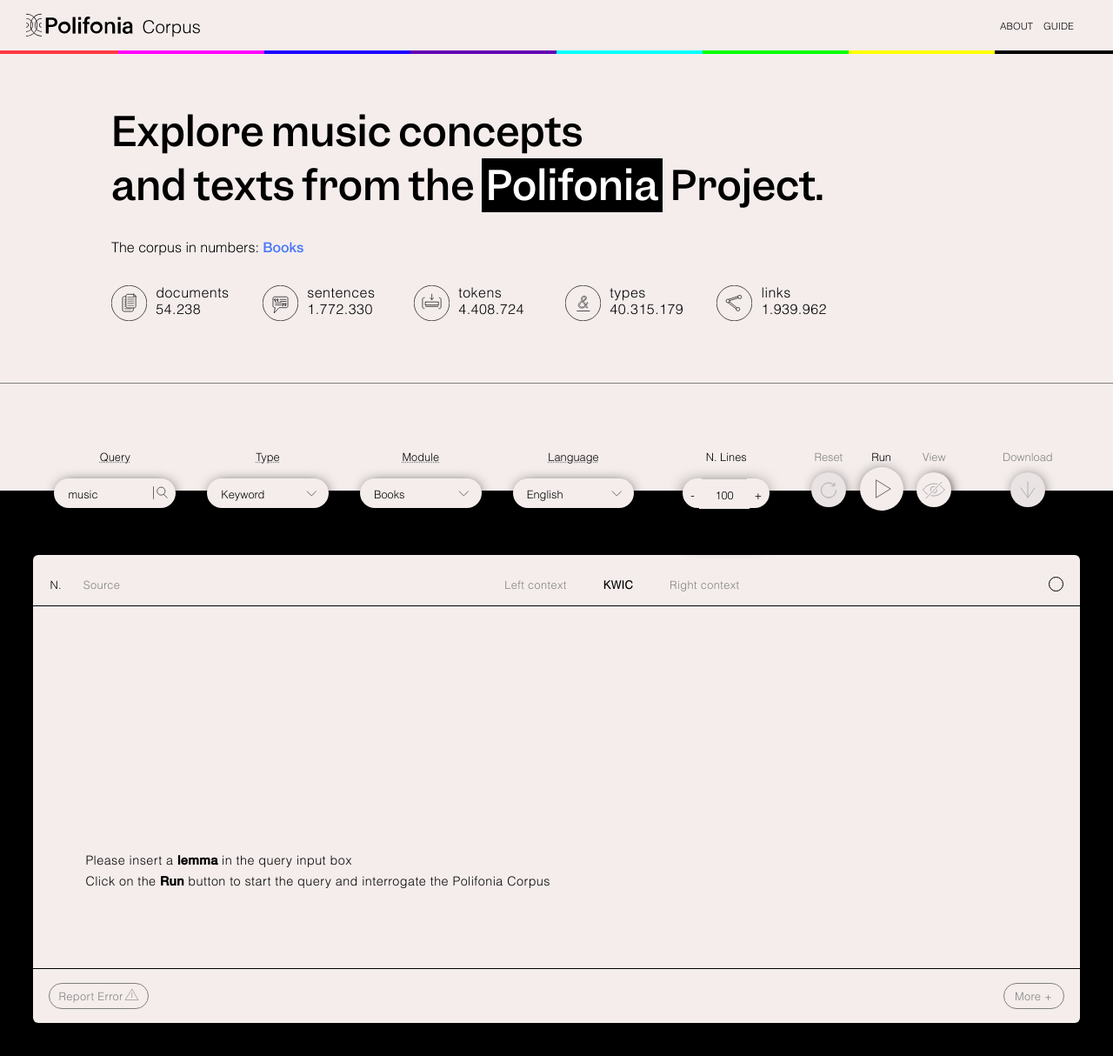
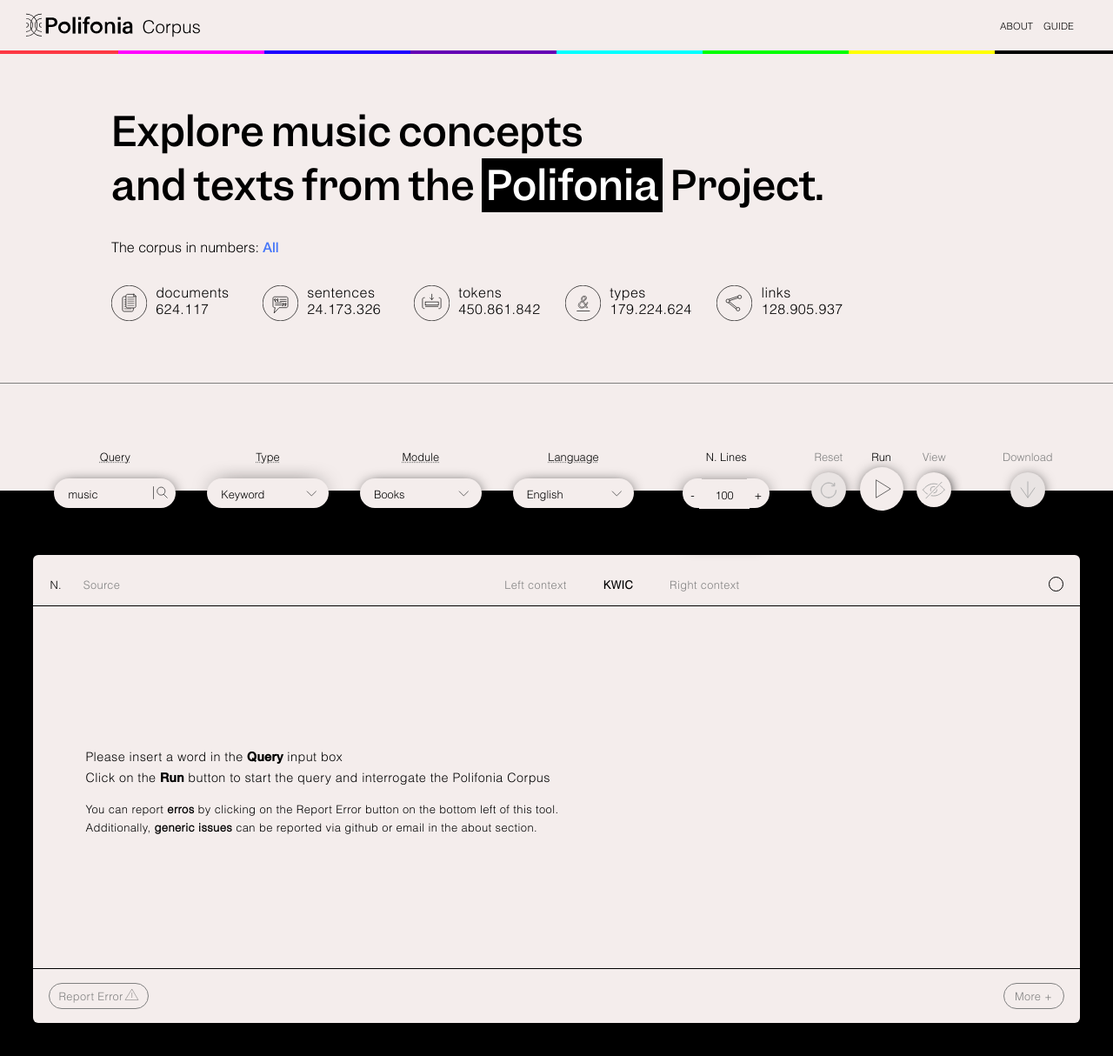
Before and after one commit to marcograsso/Polifonia-Corpus-Web-API, a Flask app: page / in a window 1280 px wide. Shown: the whole page at 87% size. Run offline with Flask 2, Linux system fonts and the light colour scheme; some libraries are stand-ins or nearby versions.

Commit message:
style and interaction fix bugs

```diff
--- a/static/style.css
+++ b/static/style.css
@@ -636,7 +685,7 @@ padding: 8px;
 padding-bottom: 6px;
 border: 1px solid transparent;
 outline: 2px solid transparent;
-box-shadow: 1px 1px 16px -5px black;
+box-shadow: 0px 0px 26px -10px black;
 text-indent: 7px;
 width: 100%;
 background-color: #f4edec;
@@ -2074,18 +2123,32 @@ margin-left: 48%;
 }
 
 .welcome-text {
-background-color: #f4edec;
+background-color: transparent;
 padding: 60px;
 padding-bottom: 0px;
-padding-top: 30px;
 line-height: 1.6em;
 font-family: "HelveticaLt";
 font-size: 1em;
 letter-spacing: 0.03em;
 position: sticky;
-top: 60%;
-
-}
+cursor: default;
+margin-top: 100px;
+}
+
+.welcome-error-text {
+  background-color: transparent;
+  padding: 60px;
+  padding-bottom: 0px;
+  padding-top: 0px;
+  margin-top: 10px;
+  line-height: 1.6em;
+  font-family: "HelveticaLt";
+  font-size: 0.9em;
+  letter-spacing: 0.03em;
+  position: sticky;
+  cursor: default;
+  }
+
 
 .welcome-text b{
 font-family: "HelveticaMd";
--- a/templates/index.html
+++ b/templates/index.html
@@ -19,7 +19,7 @@
 <div class="infobox" id="infobox">
 	<div class="general-title">
 		<p class="infobox-title">Explore music concepts <br> and texts from the <span class="highlight">Polifonia</span> Project. </p>
-		<p class="infobox-p">The corpus in numbers: <span class="active-stats-module">Books</span></p>
+		<p class="infobox-p">The corpus in numbers: <span class="active-stats-module">All</span></p>
 	</div>
 	<div class="general-stats">
 		<div class="icon_stat">
@@ -27,35 +27,35 @@
 		</div>
 		<div class="tot_stat">
 			<p class="label_stat">documents</p>
-			<p class="count_stat" id="count_stat_1"><span class='count'>54</span>.<span class='count'>238</span></p>
+			<p class="count_stat" id="count_stat_1"><span class='count'>624</span>.<span class='count'>117</span></p>
 		</div>
 		<div class="icon_stat">
 			<img class="icon-stat"  src="static/svg/stat-icon-2.svg">
 		</div>
 		<div class="tot_stat">
 			<p class="label_stat">sentences</p>
-			<p class="count_stat" id="count_stat_2"><span class='count'>1</span>.<span class='count'>772</span>.<span class='count'>330</span></p>
+			<p class="count_stat" id="count_stat_2"><span class='count'>24</span>.<span class='count'>173</span>.<span class='count'>326</span></p>
 		</div>
 		<div class="icon_stat">
 			<img class="icon-stat"  src="static/svg/stat-icon-3.svg">
 		</div>
 		<div class="tot_stat">
 			<p class="label_stat">tokens</p>
-			<p class="count_stat" id="count_stat_3"><span class='count'>4</span>.<span class='count'>408</span>.<span class='count'>724</span></p>
+			<p class="count_stat" id="count_stat_3"><span class='count'>450</span>.<span class='count'>861</span>.<span class='count'>842</span></p>
 		</div>
 		<div class="icon_stat">
 			<img class="icon-stat"  src="static/svg/stat-icon-4.svg">
 		</div>
 		<div class="tot_stat">
 			<p class="label_stat">types</p>
-			<p class="count_stat" id="count_stat_4"><span class='count'>40</span>.<span class='count'>315</span>.<span class='count'>179</span></p>
+			<p class="count_stat" id="count_stat_4"><span class='count'>179</span>.<span class='count'>224</span>.<span class='count'>624</span></p>
 		</div>
 		<div class="icon_stat">
 			<img class="icon-stat"  src="static/svg/stat-icon-5.svg">
 		</div>
 		<div class="tot_stat">
 			<p class="label_stat">links</p>
-			<p class="count_stat" id="count_stat_5"><span class="count">1</span>.<span class='count'>939</span>.<span class='count'>962</span></p>
+			<p class="count_stat" id="count_stat_5"><span class='count'>128</span>.<span class='count'>905</span>.<span class='count'>937</span></p>
 		</div>
 		<div class="icon_stat" id="stat-entities-icon">
 			<img class="icon-stat"  src="static/svg/stat-icon-6.svg">
@@ -68,6 +68,7 @@
 	</div>
 </div>
 <div class="infobox" id="infobox_about">
+	<button class="backtoolbutton" onclick="openMain()">Back to tool</button>
 	<div class="general-title"><p class="infobox-title">Learn more <span class="highlight">About</span> <br> the corpus of the Project. </p></div>
 	<div class="about-content">
 		<p>The Polifonia Textual Corpus is a plurilingual diachronic corpus focused on Musical Heritage (MH) covering Italian, English, French, Spanish and Dutch.  Natural LanguageProcessing (NLP) techniques were used to process the corpus and produce automatic morphosyntactic, semanticand MH-specific annotations. Custom APIs have been developed and released to enable domain experts, scholars and music professionals to leverage the annotations produced to perform advanced structured queries on the corpus.The available interrogation capabilities overcome the basic keyword-based search, offering the possibility of querying the corpus by taking advantage of the advanced semantic and MH-specific information encoded in the annotation.</p>
@@ -1080,6 +1081,7 @@ Given an input sentence (from the English Wikipedia module) such as:</p>
 	</div>
 </div>
 <div class="infobox" id="infobox_guide">
+	<button class="backtoolbutton" onclick="openMain()">Back to tool</button>
 	<div class="general-title"><p class="infobox-title">Let us <span class="highlight">Guide</span>  you through <br>the interrogation of the corpus.</p></div>
 	<div class="guide-content">
 		<p class="guide-content-p">The interactive dashboard of this application website has been created to allow easy access to the Polifonia Corpus, with the employment of a user-friendly design that reminds of a music player. Different parameters have been implemented to select, navigate and store sentences of the corpus that satisfy a specific query. A default set of parameters has been established to allow a first round of interrogations. However, it is possible to rearrange parameters according to the user needs. In particular, four different types of interrogations (2) have been implemented, to determine peculiar linguistic investigations of the corpus.<p>
@@ -1305,7 +1307,11 @@ and related metadata; csv files, that reproduce the KWIC structure of the web in
 		</div>
 </div>
 <div id='result' class="result_box">
-		<p class="welcome-text">Please insert a <b>lemma</b> in the query input  box <br>Click on the <b>Run</b> button to start the query and interrogate the Polifonia Corpus</p>
+		<p class="welcome-text">Please insert a word in the <b>Query</b> input  box
+			<br>Click on the <b>Run</b> button to start the query and interrogate the Polifonia Corpus
+			</p>
+		<p class="welcome-error-text">You can report <b>erros</b> by clicking on the Report Error button on the bottom left of this tool.
+			<br>Additionally, <b>generic issues</b> can be reported via github or email in the about section.<br><br></p>
 	</div>
 <div id="bottom-spacer" class="bottom-spacer">
 	<input id="report_button" type="button" value="Report Error" disabled>
```
Also changed, not shown: other parts of static/style.css (+49 -0 lines), static/script.js.
